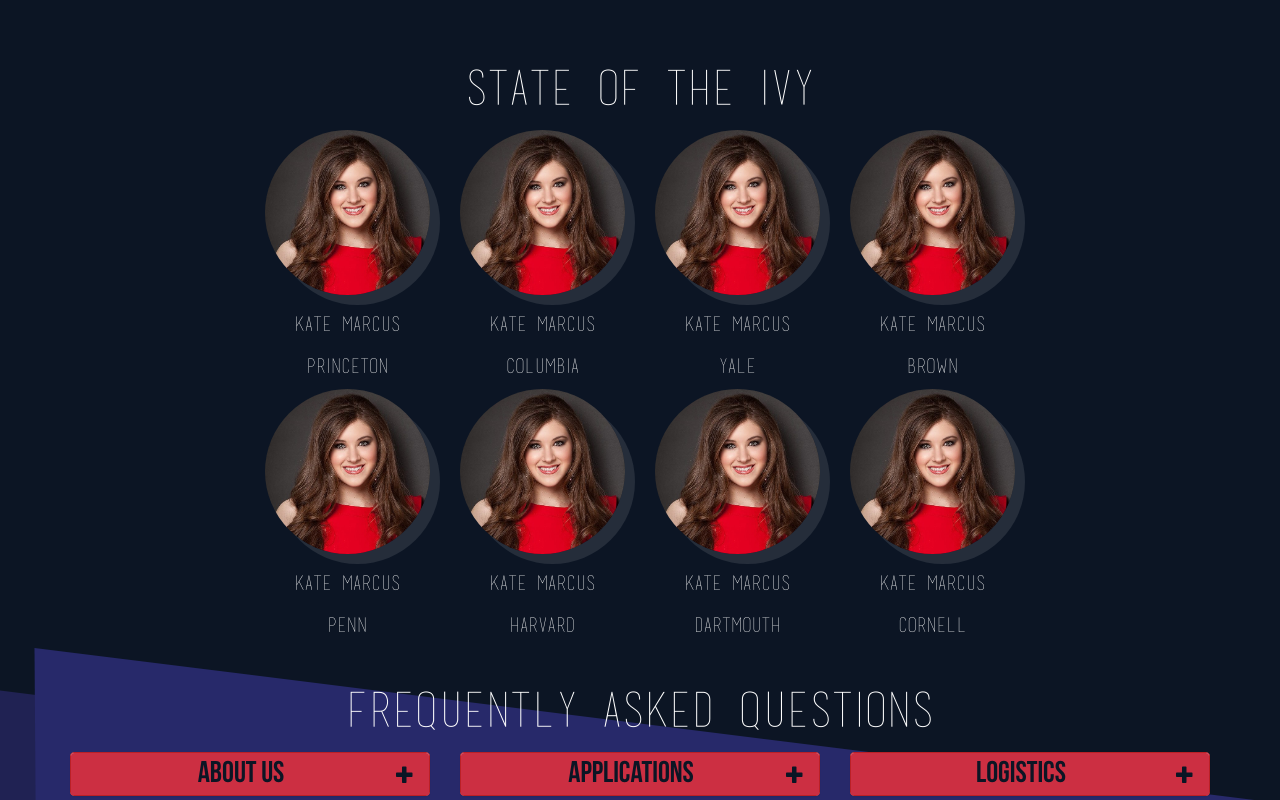
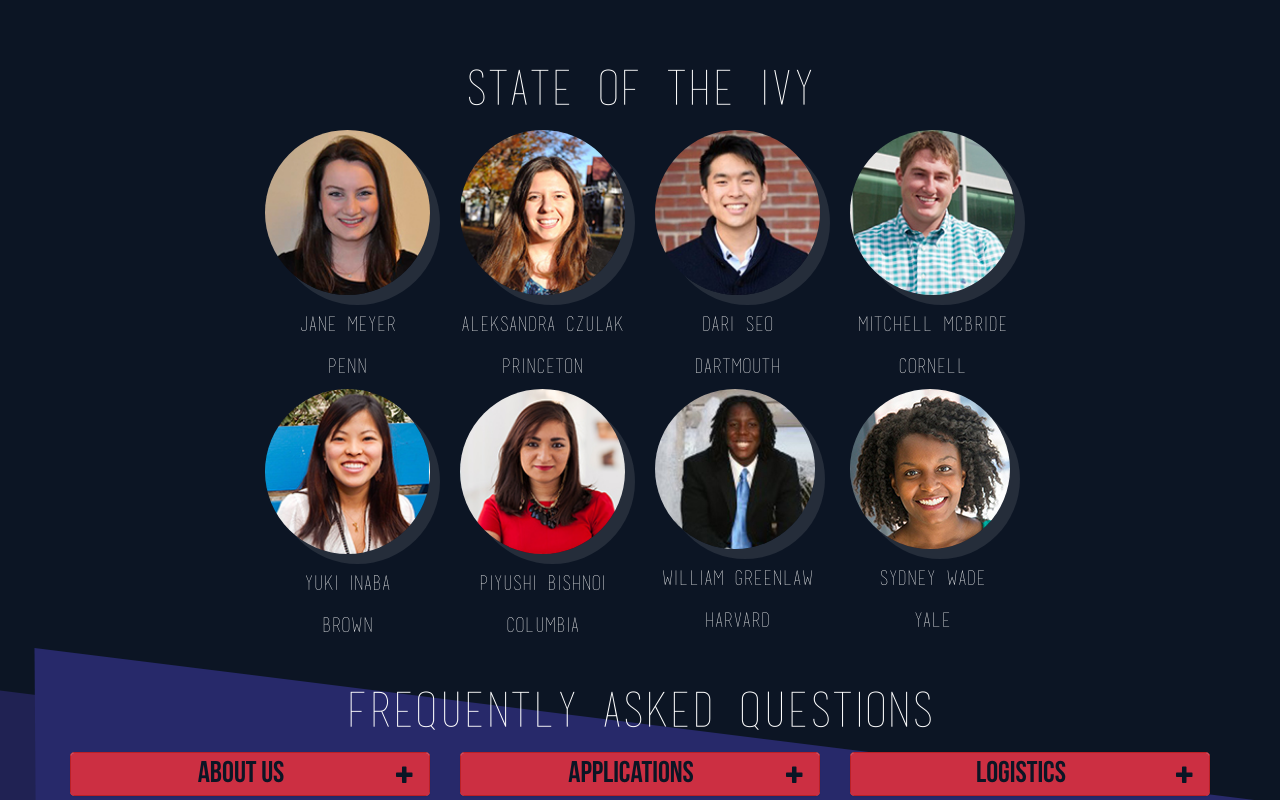
Before and after one commit to dhruvag/Ivy-Policy-Conference, a plain HTML site: page index.html in a window 1280 px wide. Shown: the part 3412-4212 px from the top of the page. Drawn offline with nearby package versions, Linux system fonts and the light colour scheme.

Commit message:
index.html changes

```diff
--- a/index.html
+++ b/index.html
@@ -78,7 +78,7 @@ ga('send', 'pageview');
     <h3><font size = 30px>Speakers</font></h3>
 
     <center>
-        <div class="col-md-4 col-sm-4 col-xs-4">
+        <div class="col-md-3 col-sm-3 col-xs-4">
             <div class="speaker-item">
                <button type="button" class="btn btn-speaker" data-toggle="modal" data-target="#myModal"> <img src="Images/doug.jpg" class="img-responsive img-circle" alt="speaker-2" /></button>
 
@@ -107,7 +107,7 @@ ga('send', 'pageview');
         </div>
 
 
-        <div class="col-md-4 col-sm-4 col-xs-4">
+        <div class="col-md-3 col-sm-3 col-xs-4">
             <div class="speaker-item">
                <button type="button" class="btn btn-speaker" data-toggle="modal" data-target="#myModal1"> <img src="Images/marcus.jpg" class="img-responsive img-circle" alt="speaker-2" /></button>
 
@@ -135,7 +135,7 @@ ga('send', 'pageview');
             </div>
         </div>
 
-        <div class="col-md-4 col-sm-4 col-xs-4">
+        <div class="col-md-3 col-sm-3 col-xs-4">
             <div class="speaker-item">
                <button type="button" class="btn btn-speaker" data-toggle="modal" data-target="#myModal2"> <img src="Images/charles%20muray.png" class="img-responsive img-circle" alt="speaker-2" /></button>
 
@@ -160,6 +160,32 @@ ga('send', 'pageview');
               </div>
             </div>
                 <h3 class="speaker-name">Charles Murray</h3>
+            </div>
+        </div>
+
+        <div class="col-md-3 col-sm-3 col-xs-4">
+            <div class="speaker-item">
+               <button type="button" class="btn btn-speaker" data-toggle="modal" data-target="#myModal3"> <img src="Images/Marjorie Margolies.jpg" height="2466" width="2040" class="img-responsive img-circle" alt="speaker-2" style="height: 220px;"/></button>
+
+              <!-- Modal -->
+              <div id="myModal3" class="modal fade" role="dialog">
+              <div class="modal-dialog">
+
+              <!-- Modal content-->
+                <div class="modal-content">
+                  <div class="modal-header">
+                    <button type="button" class="close" data-dismiss="modal">&times;</button>
+                    <h4 class="modal-title">Marjorie Margolies</h4>
+                  </div>
+                  <div class="modal-body">
+                    <p align = "justify">Marjorie Margolies is the founding President of Women’s Campaign International (WCI), a group that provides advocacy training for women throughout the world. During the past several years, WCI has conducted several successful trainings in the countries of Tanzania, Venezuela, Bosnia-Herzegovina, Romania, Namibia, Malawi, Afghanistan, Sri Lanka, Colombia and Ethiopia among others. WCI’s work in these countries has yielded phenomenal successes, including doubling the number of women in parliaments and inspiring the creation of various women’s caucuses on local levels.
+                    <br>
+                  </div>
+                </div>
+
+              </div>
+            </div>
+                <h3 class="speaker-name">Marjorie Margolies</h3>
             </div>
         </div>
 
@@ -360,6 +386,7 @@ ga('send', 'pageview');
 
                         <b><div style = "font-size: 17px; text-align: center">What does it mean to be an Ivy League activist?</div></b>
 
+                        <div style="color: #B7B7B7; text-align: center">Ivy League universities have a long history of imparting students with knowledge and ideas.  But for students interested in affecting social change, how should they apply their ideas to contemporary issues?  Activists shoulder the delicate challenge of translating research and study into advocacy and practice.  How does the Ivy League encourage this development (or not)?</div>
                     </div>
                 </div>
             </div>
@@ -382,24 +409,24 @@ ga('send', 'pageview');
 
             </div>
             <div class="col-md-2 col-sm-2 col-xs-1">
-              <img src="Images/kate.jpg" class="img-responsive img-circle" alt="speaker-1" />
-              <h3 class="speaker-name">Kate Marcus</h3>
+              <img src="Images/Jane Meyer.jpeg" height="550" width="826" class="img-responsive img-circle" alt="speaker-1" />
+              <h3 class="speaker-name">Jane Meyer</h3>
+              <h3 class="speaker-name">Penn</h3>
+            </div>
+            <div class="col-md-2 col-sm-2 col-xs-1">
+              <img src="Images/Aleks Czulak.jpg" height="960" class="img-responsive img-circle" width="642px" alt="speaker-1" />
+              <h3 class="speaker-name">Aleksandra Czulak</h3>
               <h3 class="speaker-name">Princeton</h3>
             </div>
             <div class="col-md-2 col-sm-2 col-xs-1">
-              <img src="Images/kate.jpg" class="img-responsive img-circle" width="500px" alt="speaker-1" />
-              <h3 class="speaker-name">Kate Marcus</h3>
-              <h3 class="speaker-name">Columbia</h3>
+              <img src="Images/Dari Seo.jpeg" height="427" class="img-responsive img-circle" width="640px" alt="speaker-1" />
+              <h3 class="speaker-name">Dari Seo</h3>
+              <h3 class="speaker-name">Dartmouth</h3>
             </div>
             <div class="col-md-2 col-sm-2 col-xs-1">
-              <img src="Images/kate.jpg" class="img-responsive img-circle" width="500px" alt="speaker-1" />
-              <h3 class="speaker-name">Kate Marcus</h3>
-              <h3 class="speaker-name">Yale</h3>
-            </div>
-            <div class="col-md-2 col-sm-2 col-xs-1">
-              <img src="Images/kate.jpg" class="img-responsive img-circle" width="500px" alt="speaker-1" />
-              <h3 class="speaker-name">Kate Marcus</h3>
-              <h3 class="speaker-name">Brown</h3>
+              <img src="Images/Mitchell McBride.jpg" height="667" class="img-responsive img-circle" width="1000px" alt="speaker-1" />
+              <h3 class="speaker-name">Mitchell McBride</h3>
+              <h3 class="speaker-name">Cornell</h3>
             </div>
              <div class="col-md-2 col-sm-2 col-xs-1">
 
@@ -410,24 +437,24 @@ ga('send', 'pageview');
 
             </div>
             <div class="col-md-2 col-sm-2 col-xs-1">
-              <img src="Images/kate.jpg" class="img-responsive img-circle" width="500px" alt="speaker-1" />
-              <h3 class="speaker-name">Kate Marcus</h3>
-              <h3 class="speaker-name">Penn</h3>
+              <img src="Images/Yuki Inaba.jpg" height="1238" class="img-responsive img-circle" width="1008px" alt="speaker-1" />
+              <h3 class="speaker-name">Yuki Inaba</h3>
+              <h3 class="speaker-name">Brown</h3>
             </div>
             <div class="col-md-2 col-sm-2 col-xs-1">
-              <img src="Images/kate.jpg" class="img-responsive img-circle" width="500px" alt="speaker-1" />
-              <h3 class="speaker-name">Kate Marcus</h3>
+              <img src="Images/Piyushi.JPG" class="img-responsive img-circle" width="500px" alt="speaker-1" />
+              <h3 class="speaker-name">Piyushi Bishnoi</h3>
+              <h3 class="speaker-name">Columbia</h3>
+            </div>
+            <div class="col-md-2 col-sm-2 col-xs-1">
+              <img src="Images/William Greenlaw.jpg" height="160" class="img-responsive img-circle" width="160px" alt="speaker-1" />
+              <h3 class="speaker-name">William Greenlaw</h3>
               <h3 class="speaker-name">Harvard</h3>
             </div>
             <div class="col-md-2 col-sm-2 col-xs-1">
-              <img src="Images/kate.jpg" class="img-responsive img-circle" width="500px" alt="speaker-1" />
-              <h3 class="speaker-name">Kate Marcus</h3>
-              <h3 class="speaker-name">Dartmouth</h3>
-            </div>
-            <div class="col-md-2 col-sm-2 col-xs-1">
-              <img src="Images/kate.jpg" class="img-responsive img-circle" width="500px" alt="speaker-1" />
-              <h3 class="speaker-name">Kate Marcus</h3>
-              <h3 class="speaker-name">Cornell</h3>
+              <img src="Images/Sydney Wade.jpg" height="160" class="img-responsive img-circle" width="160px" alt="speaker-1" />
+              <h3 class="speaker-name">Sydney Wade</h3>
+              <h3 class="speaker-name">Yale</h3>
             </div>
              <div class="col-md-2 col-sm-2 col-xs-1">
 
```
